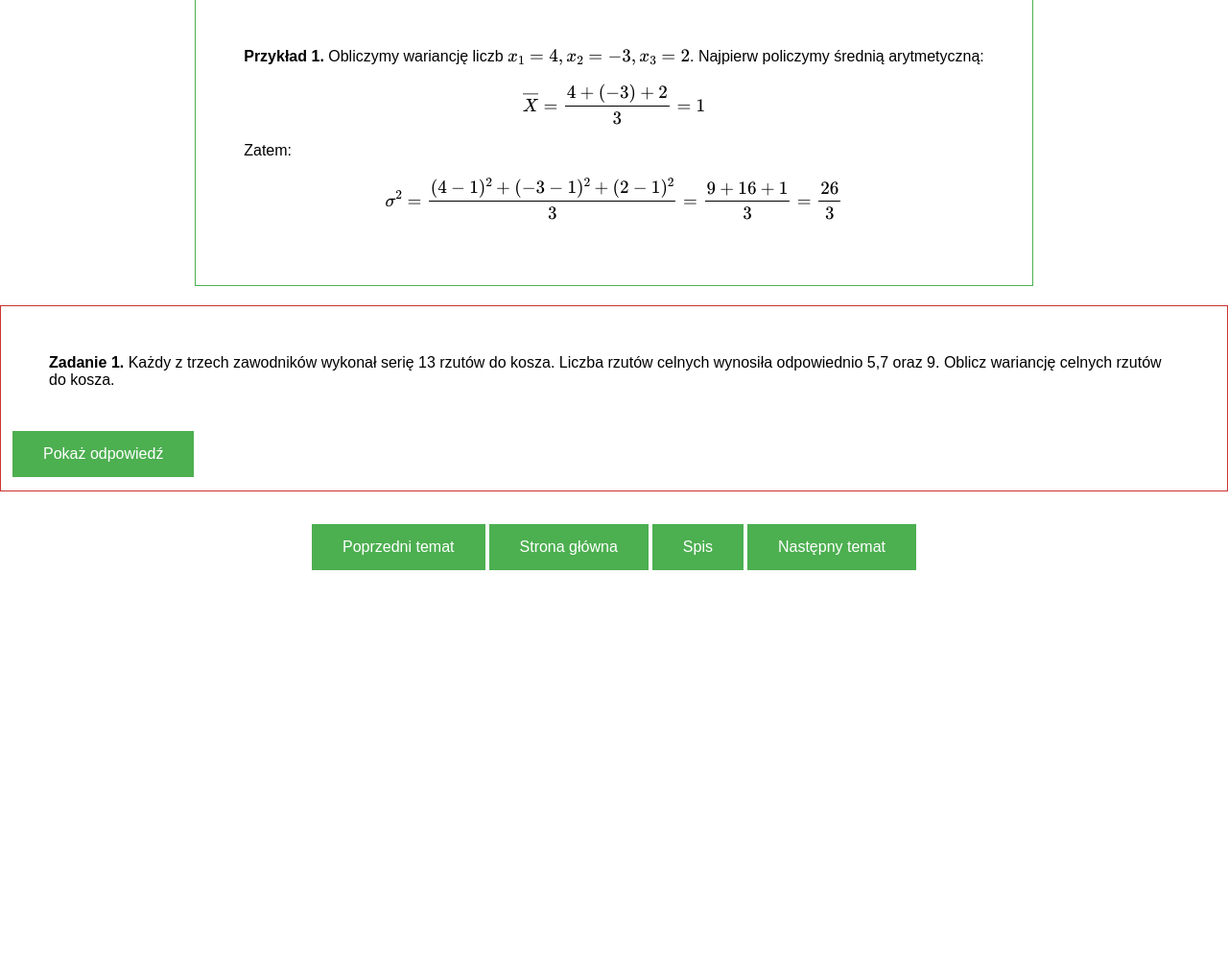
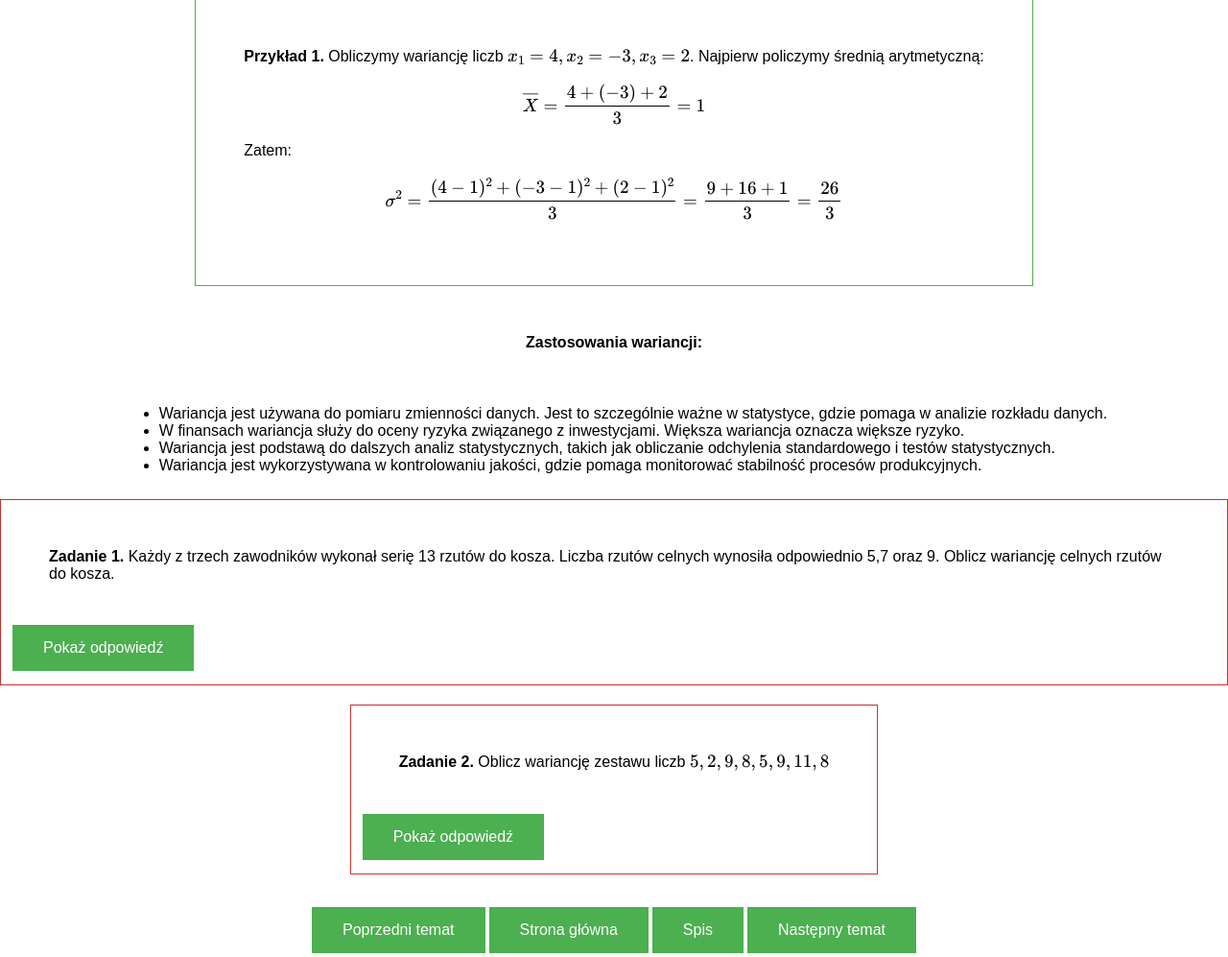
Before and after one commit to SzyKl24/Stat_site, a Flask app: page /wariacje in a window 1280 px wide. Shown: the part 291-1288 px from the top of the page at 96% size. Before the commit the page ends 885 px from the top, so only its background shows below. Run offline with Flask 3, Linux system fonts and the light colour scheme.

Commit message:
zastosowania i zadanie2

```diff
--- a/templates/topics/wariacje.html
+++ b/templates/topics/wariacje.html
@@ -83,7 +83,13 @@
         \]
       </p>
     </div>
-
+    <p><b>Zastosowania wariancji:</b></p>
+    <ul>
+      <li>Wariancja jest używana do pomiaru zmienności danych. Jest to szczególnie ważne w statystyce, gdzie pomaga w analizie rozkładu danych.</li>
+      <li>W finansach wariancja służy do oceny ryzyka związanego z inwestycjami. Większa wariancja oznacza większe ryzyko.</li>
+      <li>Wariancja jest podstawą do dalszych analiz statystycznych, takich jak obliczanie odchylenia standardowego i testów statystycznych.</li>
+      <li>Wariancja jest wykorzystywana w kontrolowaniu jakości, gdzie pomaga monitorować stabilność procesów produkcyjnych.</li>
+    </ul>
     <div class="obramowaniezadanie">
       <p><b>Zadanie 1.</b> Każdy z trzech zawodników wykonał serię 13 rzutów do kosza. Liczba rzutów celnych wynosiła odpowiednio 5,7 oraz 9. Oblicz wariancję celnych rzutów do kosza.</p>
       <button onclick="showAnswer()">Pokaż odpowiedź</button>
@@ -97,6 +103,26 @@
         \]
       </p>
     </div>
+    <div class="obramowaniezadanie">
+        <p><b>Zadanie 2.</b> Oblicz wariancję zestawu liczb \(5, 2, 9, 8, 5, 9, 11, 8\)</p>
+        <button onclick="showAnswer2()">Pokaż odpowiedź</button>
+        <p id="answer2" style="display:none;">
+        Najpierw obliczamy średnią arytmetyczną:
+          \[
+          \overline{X} = \frac{5 + 2 + 9 + 8 + 5 + 9 + 11 + 8}{8} = \frac{57}{8} = 7.125
+          \]
+        Następnie obliczamy wariancję:
+          \[
+          \sigma^2 = \frac{(5-7.125)^2 + (2-7.125)^2 + (9-7.125)^2 + (8-7.125)^2 + (5-7.125)^2 + (9-7.125)^2 + (11-7.125)^2 + (8-7.125)^2}{8}
+          \]
+          \[
+          = \frac{4.515625 + 26.265625 + 3.515625 + 0.765625 + 4.515625 + 3.515625 + 15.015625 + 0.765625}{8}
+          \]
+          \[
+          = \frac{58.875}{8} = 7.359375
+          \]
+        </p>
+      </div>
     <div class="buttoncontainer">
         <a href = "/błędy-pomiaru">
             <button>Poprzedni temat</button>
@@ -110,8 +136,11 @@
             <button>Następny temat</button>
         </a>
         <script>
-          function showAnswer() {
-              document.getElementById('answer').style.display = 'block';
-          }
+            function showAnswer() {
+                document.getElementById('answer').style.display = 'block';
+            }
+            function showAnswer2() {
+                document.getElementById('answer2').style.display = 'block';
+            }
           </script>
 </html>
```
